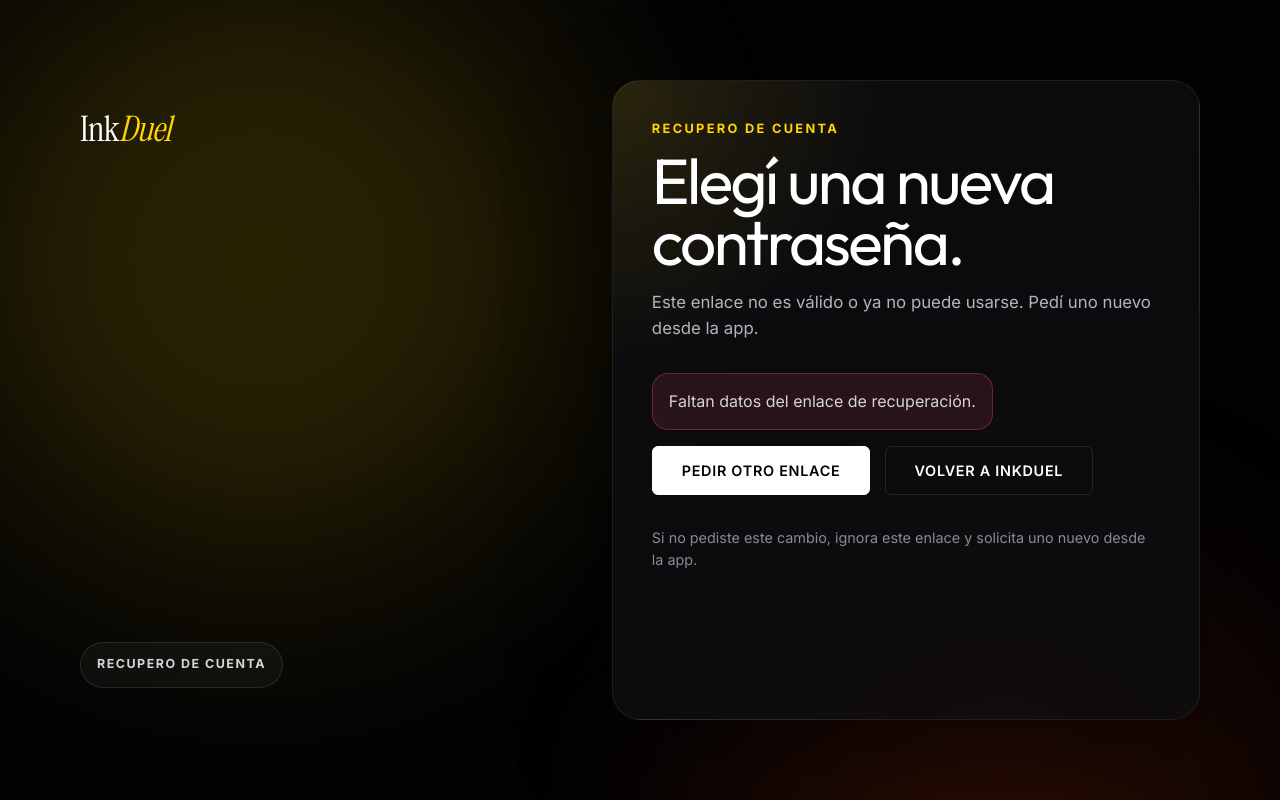
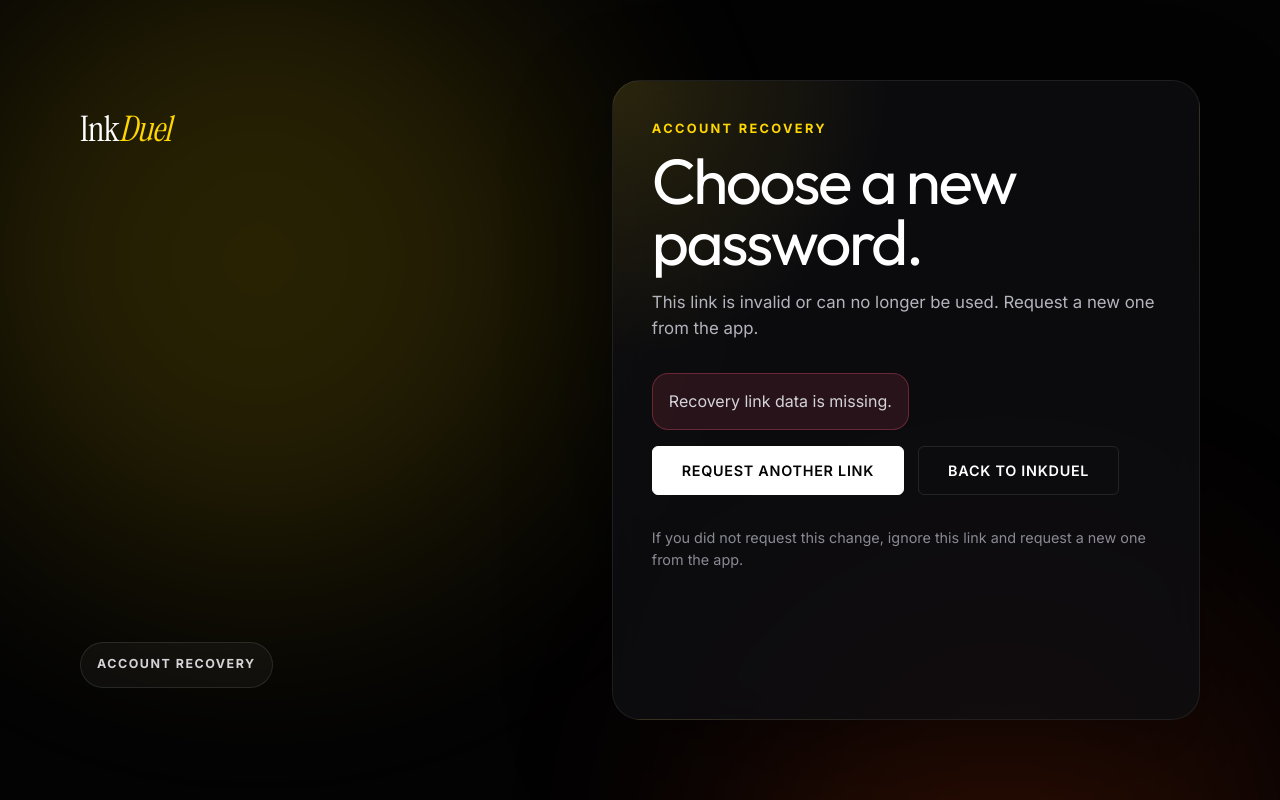
Before and after one commit to InkDuel/landing, a Next.js app: page /reset-password in a window 1280 px wide. Built offline with nearby package versions, Linux system fonts and the light colour scheme.

Commit message:
Use browser locale on password reset page

```diff
--- a/src/app/reset-password/page.tsx
+++ b/src/app/reset-password/page.tsx
@@ -140,8 +140,13 @@
   },
 };
 
-function normalizeLocale(value: string | null): Locale {
-  const code = value?.toLowerCase().split('-')[0];
+function resolveLocale(value: string | null): Locale {
+  const code =
+    value?.toLowerCase().split('-')[0] ??
+    (typeof navigator !== 'undefined'
+        ? navigator.language.toLowerCase().split('-')[0]
+        : null);
+
   if (code === 'en' || code === 'pt') {
     return code;
   }
@@ -178,7 +183,7 @@
 
 export default function ResetPasswordPage() {
   const searchParams = useSearchParams();
-  const locale = normalizeLocale(searchParams.get('lang'));
+  const locale = resolveLocale(searchParams.get('lang'));
   const copy = copyByLocale[locale];
 
   const apiKey = searchParams.get('apiKey');
```
